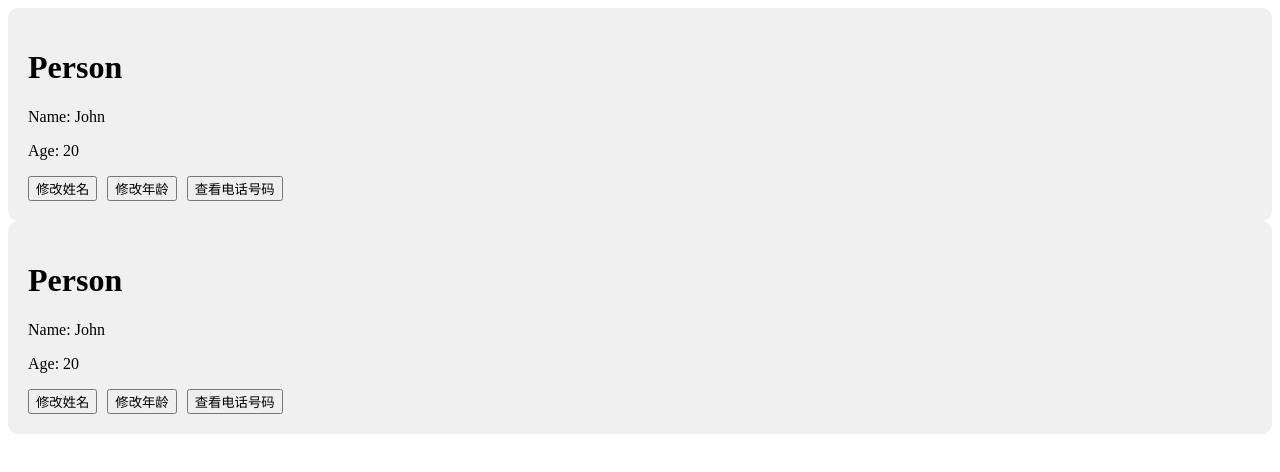
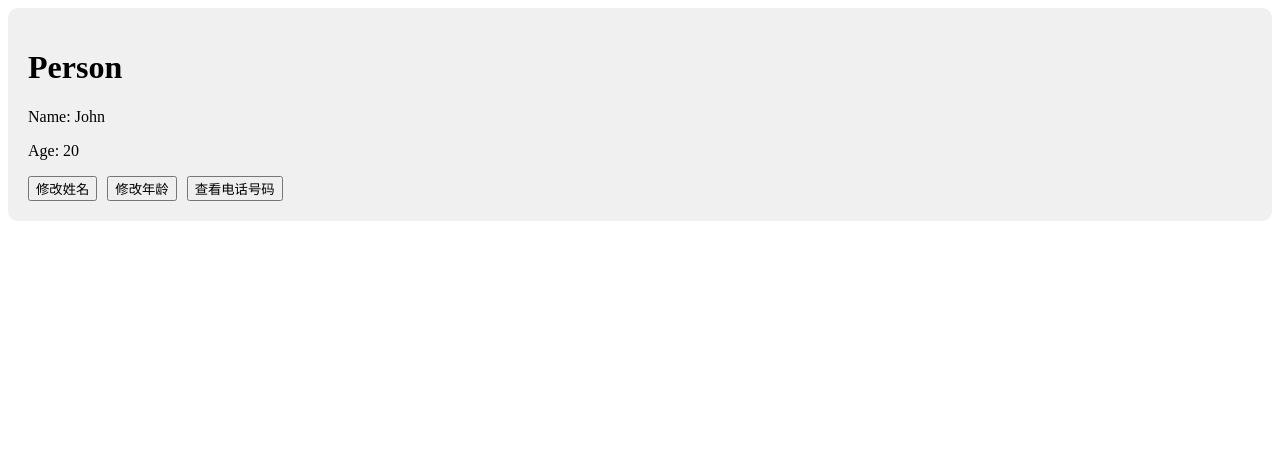
Before and after one commit to BigDragonlin/vue-demo, a Vue app: page / in a window 1280 px wide. Shown: the top 472 px of the page. Built offline with nearby package versions, Linux system fonts and the light colour scheme; the HTML template or start-up script is replaced by a standard one.

Commit message:
创建基本类型的响应式数据

```diff
--- a/src/App.vue
+++ b/src/App.vue
@@ -1,6 +1,5 @@
  <!-- 组件的结构 -->
  <template>
-    <Person />
     <Person />
 </template>
 
--- a/src/components/Person.vue
+++ b/src/components/Person.vue
@@ -13,16 +13,21 @@
 </template>
 
 
-<script lang="ts" setup name = "Person123">
-    let name = 'John'
-    let age = 20
+<script lang="ts" setup name = "Person">
+    import { ref } from 'vue'
+    let name = ref('John')
+    let age = ref(20)
     let tel = '1234567890'
+    console.log(name)
+    console.log(age)
+    console.log(tel)
+
     // 在setup中，不可以通过this.name获取选项式布局中的name，this是undefined
     function changeName() {
-        name = 'Tom'
+        name.value = 'Tom'
     }
     function changeAge() {
-        age += 1
+        age.value += 1
     }
 
     function showPhone() {
```
